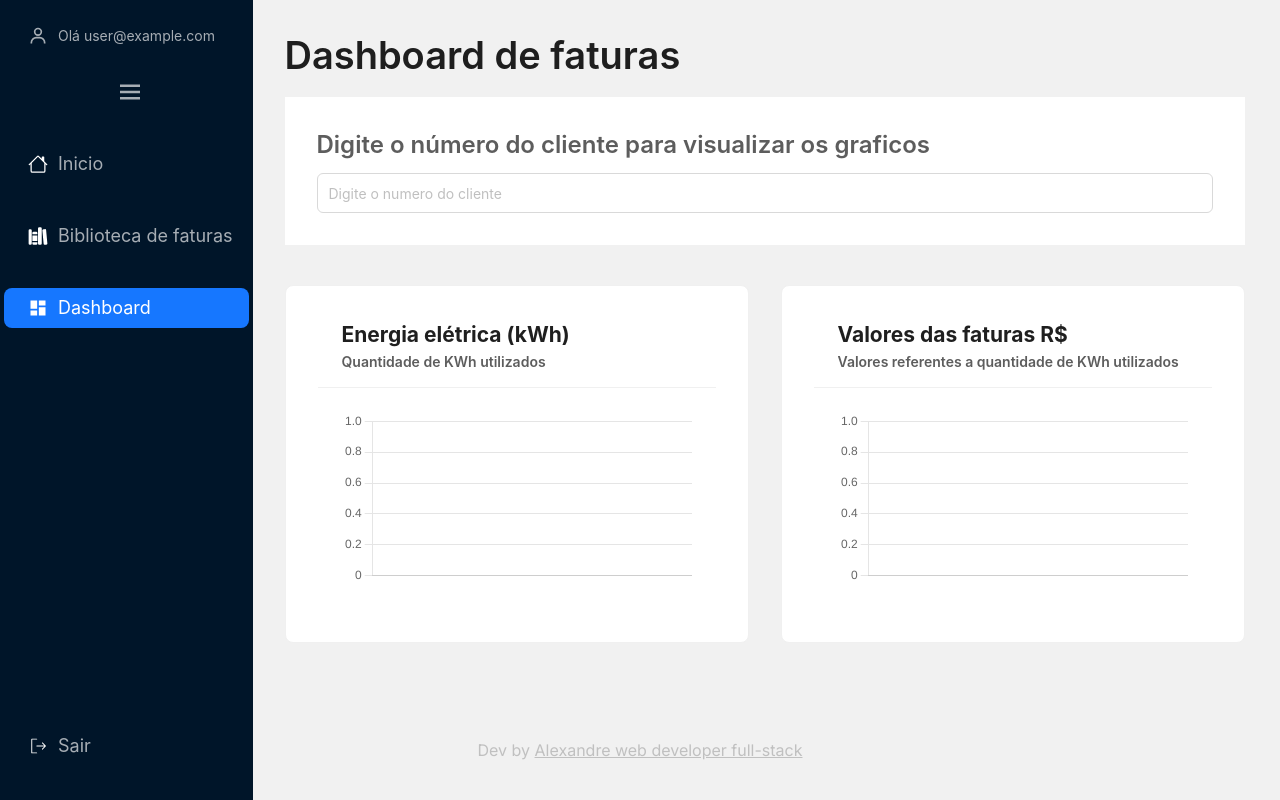
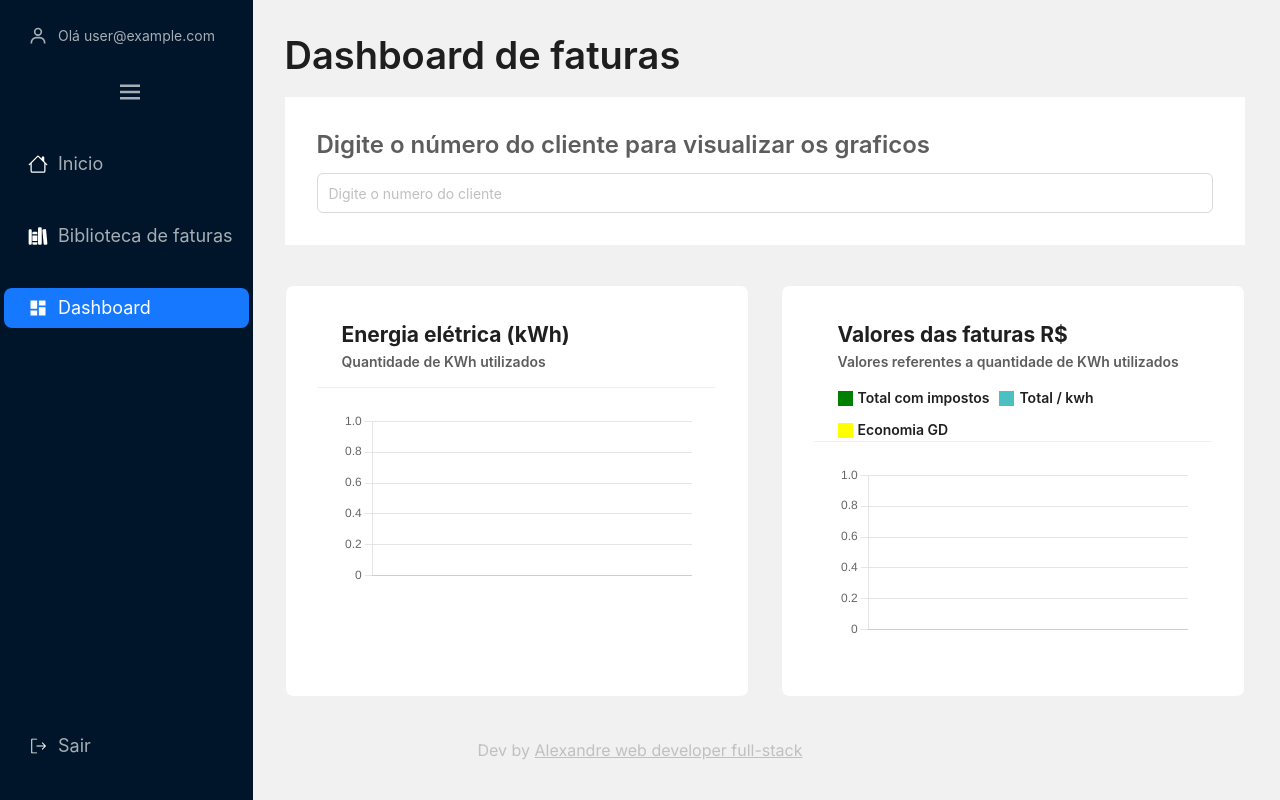
Before and after one commit to alexandre-oliveira-dev/energyBillReader_web, a Next.js app: page /charts in a window 1280 px wide. Built offline with nearby package versions, Linux system fonts and the light colour scheme; no server answers; sample sign-in values are in the browser's storage.

Commit message:
improvements

```diff
--- a/src/app/charts/page.tsx
+++ b/src/app/charts/page.tsx
@@ -121,6 +121,43 @@ export default function Graphics() {
     ],
   };
 
+  const Summary = () => {
+    return (
+      <Row style={{gap: 10, alignContent: "center"}}>
+        <Row style={{gap: 5, alignItems: "center"}}>
+          <div
+            style={{
+              width: "15px",
+              height: "15px",
+              backgroundColor: "green",
+            }}
+          ></div>
+          <div>Total com impostos</div>
+        </Row>
+        <Row style={{gap: 5, alignItems: "center"}}>
+          <div
+            style={{
+              width: "15px",
+              height: "15px",
+              backgroundColor: "#4BC0C0",
+            }}
+          ></div>
+          Total / kwh
+        </Row>
+        <Row style={{gap: 5, alignItems: "center"}}>
+          <div
+            style={{
+              width: "15px",
+              height: "15px",
+              backgroundColor: "yellow",
+            }}
+          ></div>
+          Economia GD
+        </Row>
+      </Row>
+    );
+  };
+
   return (
     <>
       <MainSectionComponent
@@ -166,7 +203,7 @@ export default function Graphics() {
               </div>
               <br />
               <br />
-              <Row style={{gap: "2rem", width: "100%"}}>
+              <Row style={{gap: "2rem", width: "100%", marginBottom: "1rem"}}>
                 <Card
                   title={
                     <Col>
@@ -187,6 +224,7 @@ export default function Graphics() {
                       <Typography.Paragraph style={{color: "#5d5d5d"}}>
                         Valores referentes a quantidade de KWh utilizados
                       </Typography.Paragraph>
+                      <Summary></Summary>
                     </Col>
                   }
                   style={{padding: "2rem", flex: 1}}
```
